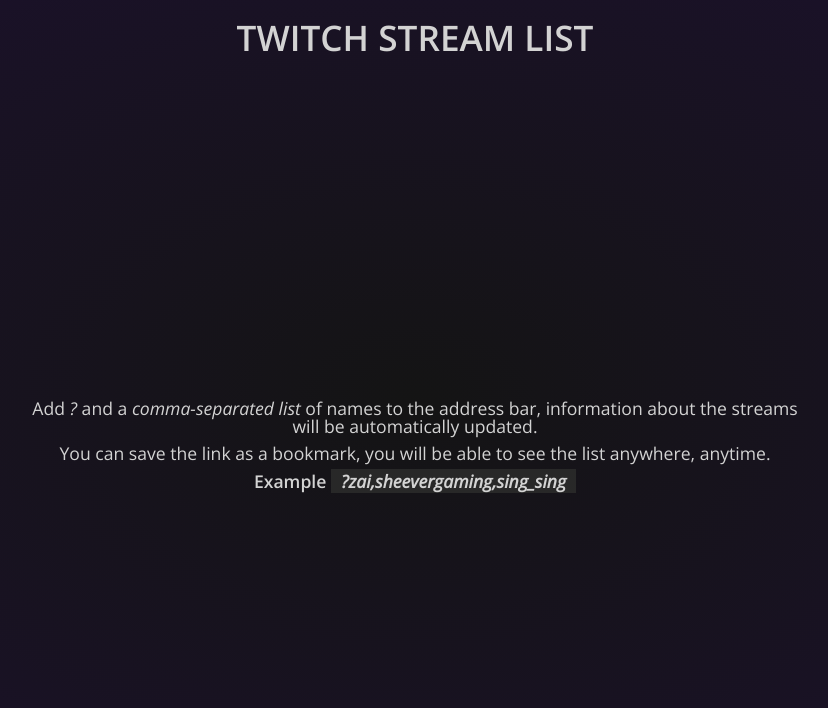
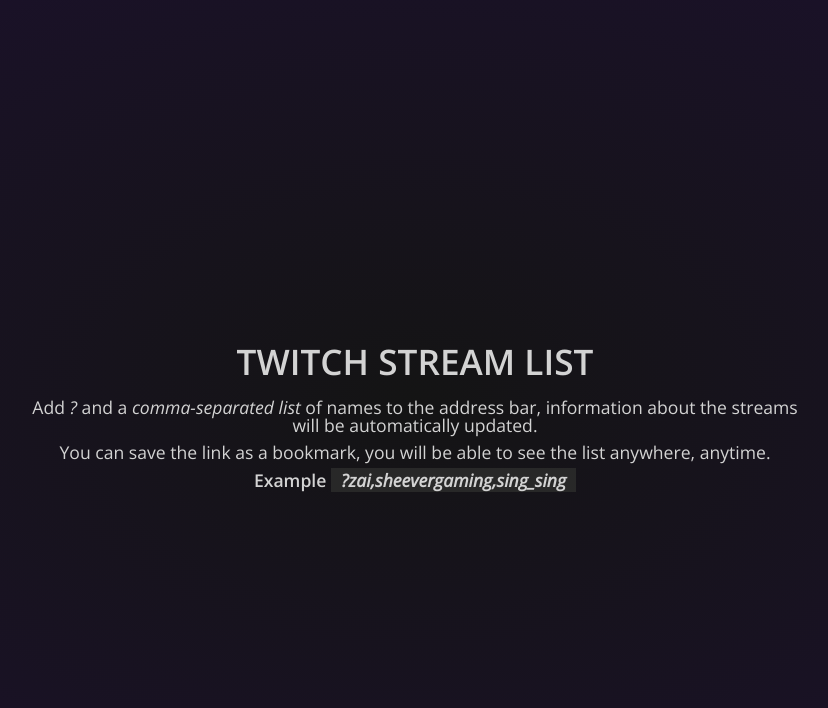
Before and after one commit to iamsquare/twitchList, a plain HTML site: page index.html in a window 1280 px wide. Shown: the whole page, without its empty margins (225-1053 px from the left). Drawn offline with nearby package versions, Linux system fonts and the light colour scheme.

Commit message:
Tweaked title behaviour

```diff
--- a/index.html
+++ b/index.html
@@ -5,10 +5,11 @@
 		<link href="https://fonts.googleapis.com/css?family=Open+Sans:300,300i,400,600" rel="stylesheet">
 		<link rel="stylesheet" href="css/reset.min.css">
 		<link rel="stylesheet" href="css/main.css">
+		<title>Twitch Stream List</title>
 	</head>
 
 	<body ng-controller="MainController as mc">
-		<h1 id="main-title">Twitch Stream List</h1>
+		<h1 class="main-title" ng-if="!mc.disableTutorial">Twitch Stream List</h1>
 		<div id="main-navigator" ng-if="!mc.disableTutorial">
 			<div class="nav-button" ng-click="mc.displayAll()">All</div>
 			<div class="nav-button" ng-click="mc.displayOnline()">Online</div>
@@ -16,6 +17,7 @@
 		</div>
 		<div id="main-container">
 			<div id="main-instructions" ng-if="mc.disableTutorial">
+				<h1 class="main-title">Twitch Stream List</h1>
 				<p>Add <span>?</span> and a <span>comma-separated list</span> of names to the address bar, information about the streams will be automatically updated.</p>
 				<p>You can save the link as a bookmark, you will be able to see the list anywhere, anytime.</p>
 				<p><a href="{{mc.path + '?zai,sheevergaming,sing_sing'}}">Example <code>?zai,sheevergaming,sing_sing</code></a></p>
--- a/scss/main.scss
+++ b/scss/main.scss
@@ -31,9 +31,10 @@
 	margin: $spacing-size 0;
 }
 
-#main-title{
+.main-title{
 	font-size: 2em;
 	font-weight: 600;
+	margin: 0 0 $spacing-size 0;
 	text-align: center;
 	text-transform: uppercase;
 }
@@ -41,7 +42,7 @@
 #main-navigator {
 	width: 60%;
 	height: 30px;
-	margin: $spacing-size auto 2px;
+	margin: 0 auto 2px;
 	clear: both;
 	background: $container-color;
 	text-align: center;
@@ -63,7 +64,7 @@
 #main-instructions {
 	width: 60%;
 	position: absolute;
-	top: 50%;
+	top: 43%;
 	font-weight: 300;
 	text-align: center;
 	align-self: center;
```
Also changed, not shown: css/main.css, 1 other file.
